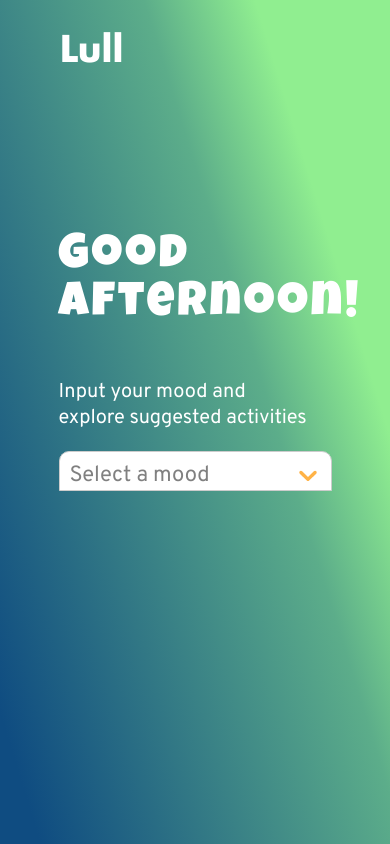
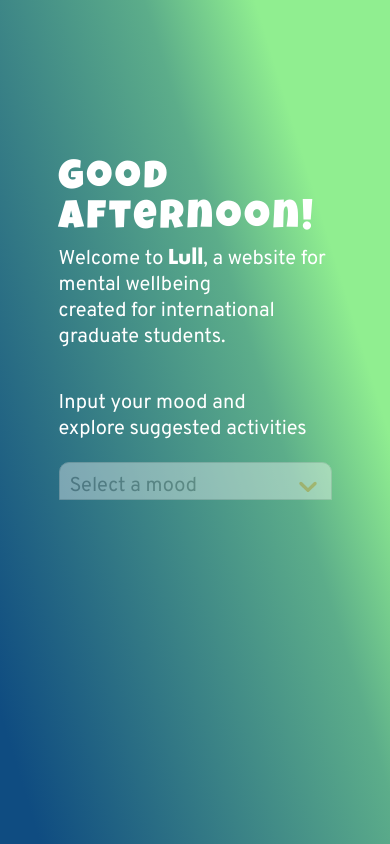
Before and after one commit to Bianca9977/Wellbeing-website, a React (Create React App) app in the folder wellbeing-website/: page /#/ in a window 390 px wide. Built offline with nearby package versions, Linux system fonts and the light colour scheme.

Commit message:
Homepage changes

```diff
--- a/wellbeing-website/src/App.scss
+++ b/wellbeing-website/src/App.scss
@@ -82,7 +82,7 @@
       animation-fill-mode: forwards;
 
       @media (max-width: 768px) {
-        font-size: 48px;
+        font-size: 40px;
         line-height: 1;
         letter-spacing: 3px;
       }
@@ -93,7 +93,7 @@
       font-family: 'Overpass', sans-serif;
       font-weight: 400;
       color: white;
-      margin: 50px 0 20px 0;
+      margin: 6px 0 20px 0;
       opacity: 0;
       animation: fadeInAnimation ease 1s;
       animation-delay: 2s;
@@ -101,7 +101,20 @@
       animation-fill-mode: forwards;
 
       @media (max-width: 768px) {
-        font-size: 22px;
+        font-size: 20px;
+      }
+
+      .bold-text {
+        font-family: 'Futura Bold';
+      }
+
+      &.subtext {
+        margin: 50px 0 20px 0;
+        animation-delay: 4s;
+
+        @media (max-width: 768px) {
+          margin-top: 20px;
+        }
       }
     }
 
@@ -110,7 +123,7 @@
       &__control {
         opacity: 0;
         animation: fadeInAnimation ease 2s;
-        animation-delay: 3s;
+        animation-delay: 5s;
         animation-iteration-count: 1;
         animation-fill-mode: forwards;
       }
@@ -157,8 +170,8 @@
       cursor: pointer;
 
       @media (max-width: 768px) {
-        font-size: 22px;
-        height: 40px;
+        font-size: 20px;
+        height: 30px;
       }
 
     }
@@ -176,7 +189,7 @@
       }
 
       @media (max-width: 768px) {
-        font-size: 22px;
+        font-size: 20px;
       }
     }
 
--- a/wellbeing-website/src/Home.js
+++ b/wellbeing-website/src/Home.js
@@ -2,7 +2,6 @@
 import Select from 'react-select';
 import './App.scss';
 import { useNavigate } from "react-router-dom";
-import Header from './components/Header';
 
 export default function Home() {
     let navigate = useNavigate();
@@ -36,12 +35,7 @@
       label: "Stressed"
     },
     {
-      value:  4,
-      slug: 'lonely',
-      label: "Lonely"
-    },
-    {
-      value: 5,
+      value: 4,
       slug: 'explore',
       label: "I don't know"
     }
@@ -64,10 +58,10 @@
 
     return (
       <div className="component-app">
-        <Header />
         <div className='container'>
           <h1>{ greeting() }</h1>
-          <h2>Input your mood and <br/> explore suggested activities</h2>
+          <h2>Welcome to <span className='bold-text'>Lull</span>, a website for mental wellbeing  <br/> created for international graduate students.</h2>
+          <h2 className='subtext'>Input your mood and <br/> explore suggested activities</h2>
           <Select options={options}  onChange={handleChange} isSearchable={false} placeholder="Select a mood"
           className="react-select-container"
           classNamePrefix="react-select" />
--- a/wellbeing-website/src/styles/recommendations.scss
+++ b/wellbeing-website/src/styles/recommendations.scss
@@ -115,7 +115,7 @@
             }
 
             @media (max-width: 768px) {
-                font-size: 56px;
+                font-size: 46px;
                 line-height: 1;
                 margin-top: 4rem;
             }
```
